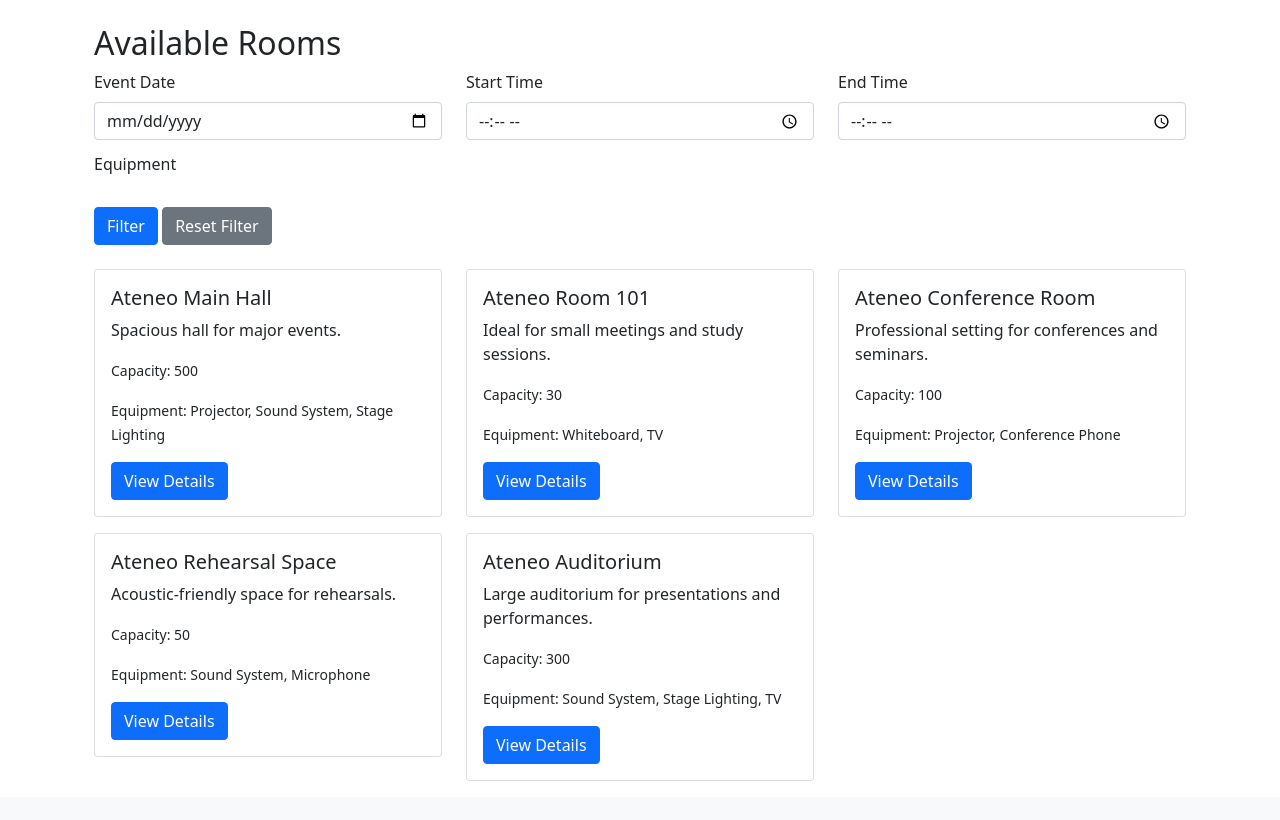
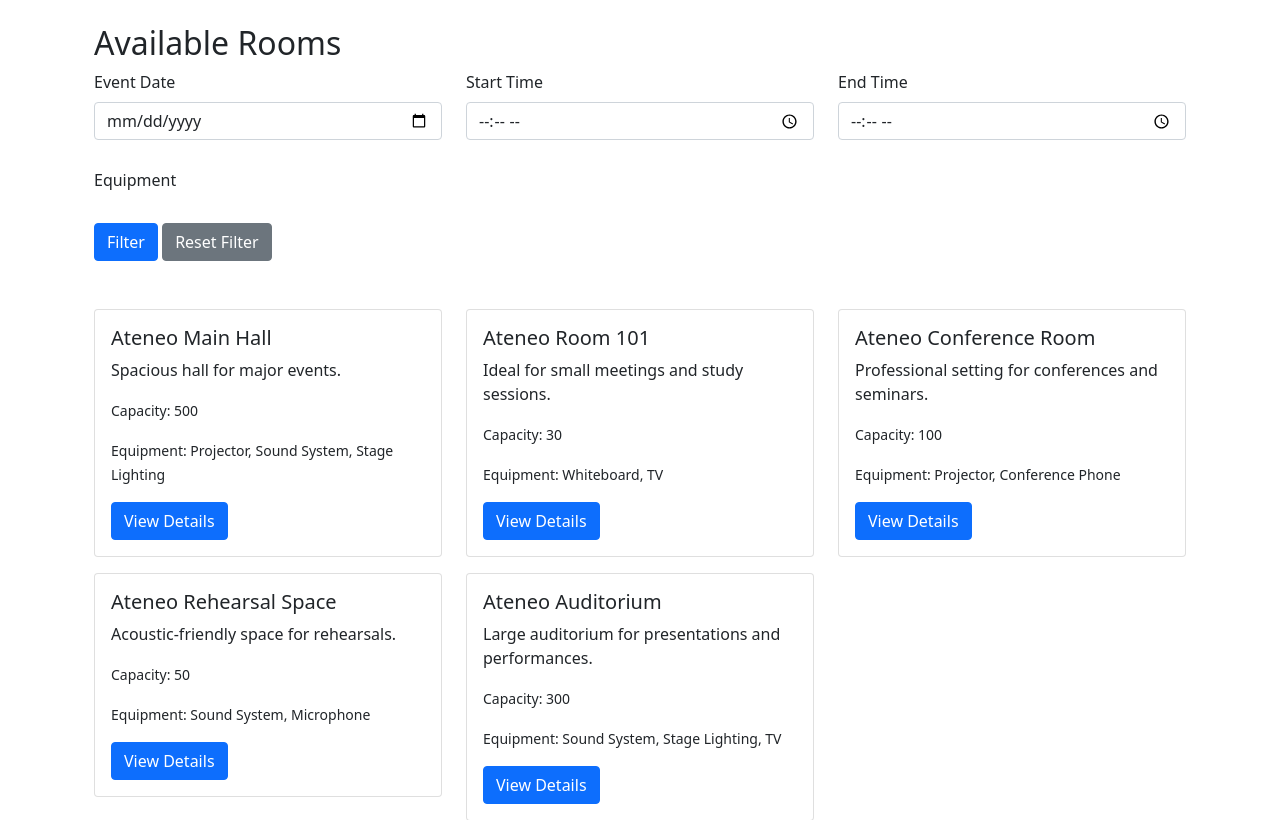
Before and after one commit to njvil/CSCI-142i, a Django app: page / in a window 1280 px wide. Shown: the part 56-876 px from the top of the page. Before the commit the page ends 837 px from the top, so only its background shows below. Run offline with Django 5.2, Linux system fonts and the light colour scheme; data comes from the database, SQL or seed files in the repository; some libraries are stand-ins or nearby versions.

Commit message:
Added margin

```diff
--- a/facility_booking/booking/templates/booking/room_list.html
+++ b/facility_booking/booking/templates/booking/room_list.html
@@ -7,7 +7,7 @@
 
 <!-- Filter Form -->
 <form method="get" class="mb-4">
-  <div class="row">
+  <div class="row mb-3">
     <div class="col-md-4">
       <label for="event_date" class="form-label">Event Date</label>
       <input type="date" id="event_date" name="event_date" value="{{ event_date }}" class="form-control">
@@ -21,7 +21,7 @@
       <input type="time" id="end_time" name="end_time" value="{{ end_time }}" class="form-control">
     </div>
   </div>
-  <div class="row">
+  <div class="row mb-3">
     <div class="col-md">
       <label for="equipment" class="form-label">Equipment</label>
       <select id="equipment" name="equipment" class="select2 form-select" multiple>
@@ -31,7 +31,7 @@
       </select>
     </div>
   </div>
-  <div class="mt-3">
+  <div class="mt-3 mb-5">
     <button type="submit" class="btn btn-primary">Filter</button>
     <a href="{% url 'room_list' %}" class="btn btn-secondary">Reset Filter</a>
   </div>
```
